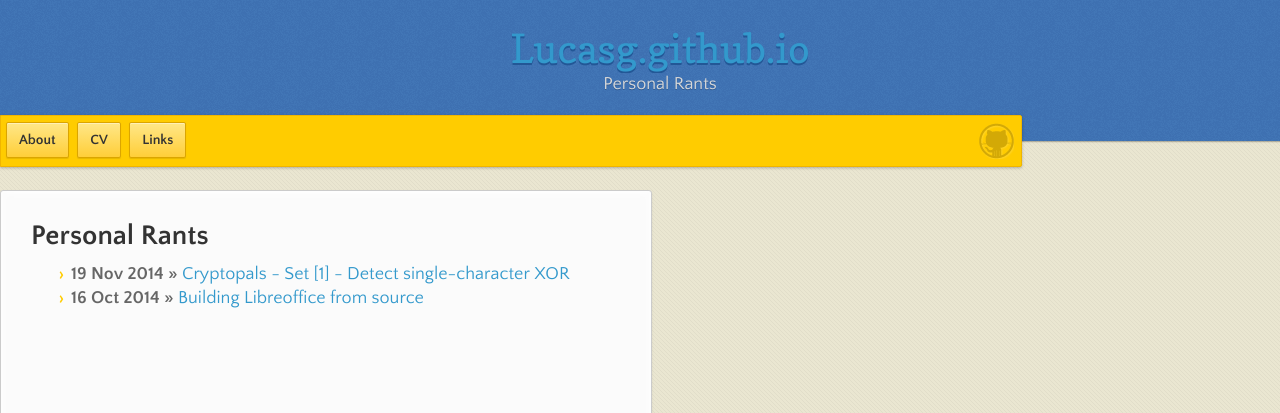
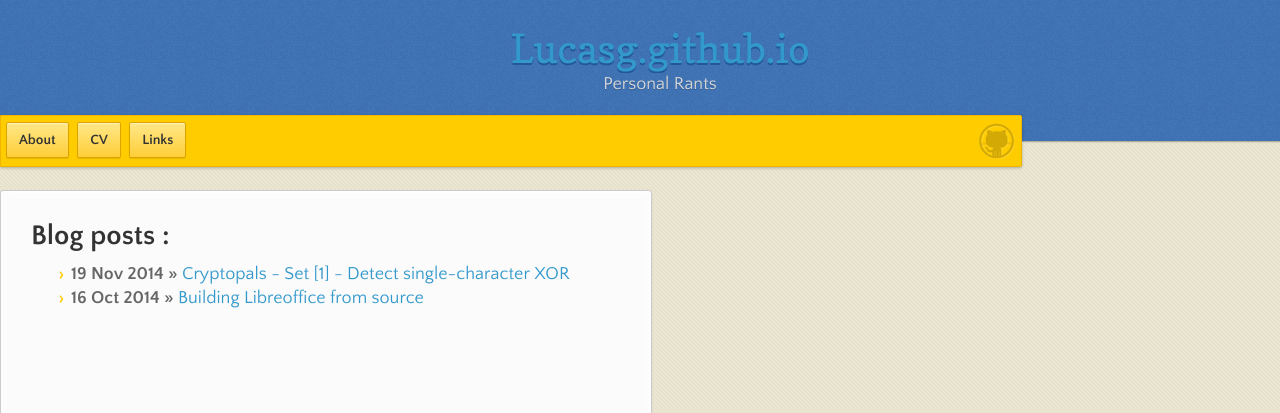
Before and after one commit to gavz/lucasg.github.io, a Jekyll site: the page built from index.html, in a window 1280 px wide. Shown: the top 413 px of the page. Built offline with Jekyll 4.4.1, drawn with Linux system fonts in a browser that asks for light colours; nearby versions of some CDN libraries.

Commit message:
Blog posts section header is now called 'Blog posts'

```diff
--- a/index.html
+++ b/index.html
@@ -2,7 +2,7 @@
 layout: default
 title: Personal Rants
 ---
-	<h1>{{ page.title }}</h1>
+	<h1>Blog posts :</h1>
 	<ul class="posts">
 
 	  {% for post in site.posts %}
```
